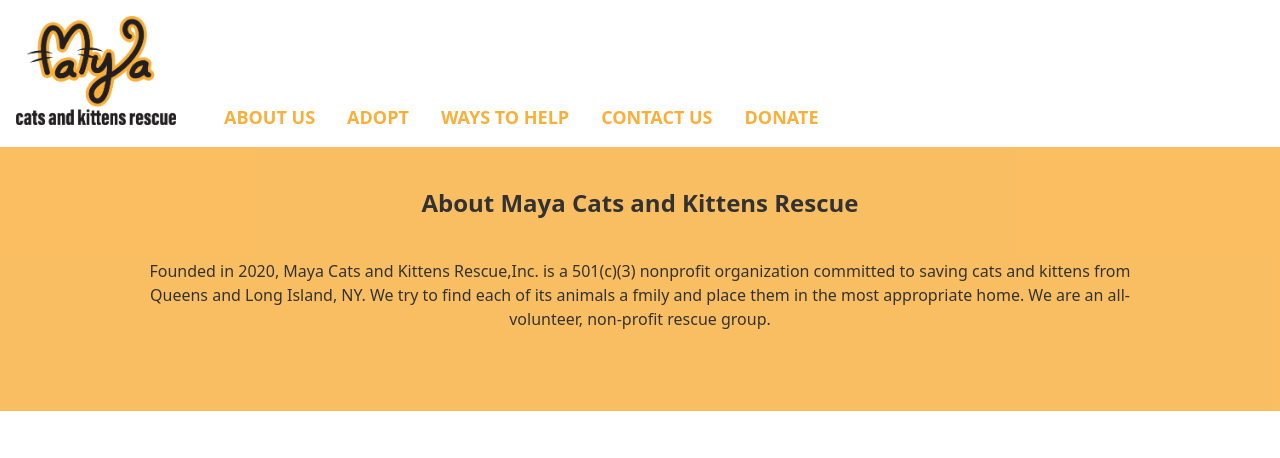
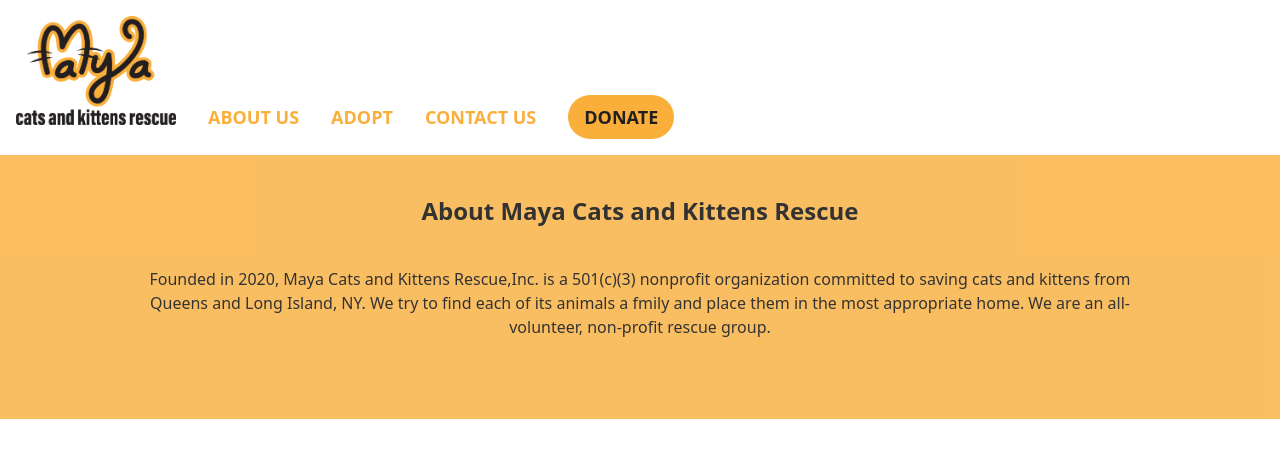
Before and after one commit to minha619/maya-cat-rescue, a React (Create React App) app: page /about in a window 1280 px wide. Shown: the top 458 px of the page. Built offline with nearby package versions, Linux system fonts and the light colour scheme.

Commit message:
menu hover update

```diff
--- a/src/components/About/index.js
+++ b/src/components/About/index.js
@@ -2,6 +2,7 @@
 
     return (
         <section >
+            <div className="mt-2">
                 <div className="px-4 py-10 bg-bgyellow opacity-80 text-center font-sans">
                     <h1 className="font-bold text-2xl"> About Maya Cats and Kittens Rescue </h1>
                     <p className="px-32 py-10">
@@ -10,9 +11,7 @@
                         We try to find each of its animals a fmily and place them in the most appropriate home.
                         We are an all-volunteer, non-profit rescue group.
                     </p>
-
-
-
+                </div>
             </div>
         </section>
     )
--- a/src/components/Home/index.js
+++ b/src/components/Home/index.js
@@ -3,8 +3,11 @@
 function Home() {
 
     return (
-        <div>
-            <img src={require(`../../assets/img/home-pic.jpg`)} alt="home-pic"/>
+        <div className="relative">
+            <img src={require(`../../assets/img/home-pic.jpg`)} alt="home-pic" />
+            <div className="absolute rounded-lg bg-hoverwhite opacity-70 right-32 top-44 px-4 py-4 text-lg text-bgyellow font-semibold drop-shadow-2xl" >
+                <span>BECOME FAMILY TO A FURRY FRIEND </span>
+            </div>
         </div>
 
     )
--- a/src/components/Nav/index.js
+++ b/src/components/Nav/index.js
@@ -11,13 +11,13 @@
                             <Link to='home/'> <img className="w-40" src={require(`../../assets/img/maya-logo.png`)} alt="logo" /> </Link>
                         </button>
                     </div>
-                    <div className="text-bgyellow px-4 flex items-end">
-                        <div className="flex flex-row text-lg font-sans font-bold " >
-                            <button className="px-4 py-4 hover:bg-bgyellow hover:text-white"> <Link to='about/'>  ABOUT US  </Link> </button>
-                            <button className="px-4 py-4 hover:bg-bgyellow"> <Link to='about/'> ADOPT  </Link> </button>
-                            <button className="px-4 py-4 hover:bg-bgyellow"> <Link to='help/'> WAYS TO HELP </Link> </button>
-                            <button className="px-4 py-4 hover:bg-bgyellow"> <Link to='contat/'> CONTACT US </Link> </button>
-                            <button className="px-4 py-4 hover:bg-bgyellow"> <Link to='donate/'> DONATE  </Link> </button>
+                    <div className="text-bgyellow flex items-end right-4">
+                        <div className="flex flex-row text-lg font-sans font-bold" >
+                            <button className="px-4 py-2 mb-2 hover:bg-bgyellow hover:text-hoverwhite"> <Link to='about/'>  ABOUT US  </Link> </button>
+                            <button className="px-4 py-2 mb-2 hover:bg-bgyellow hover:text-hoverwhite"> <Link to='about/'> ADOPT  </Link> </button>
+                            {/* <button className="px-4 py-4 hover:bg-bgyellow hover:text-hoverwhite"> <Link to='help/'> WAYS TO HELP </Link> </button> */}
+                            <button className="px-4 py-2 mb-2 hover:bg-bgyellow hover:text-hoverwhite"> <Link to='contat/'> CONTACT US </Link> </button>
+                            <button className="px-4 py-2 mb-2 ml-4 bg-bgyellow text-hoverblack rounded-full hover:text-hoverwhite"> <Link to='donate/'> DONATE  </Link> </button>
                         </div>
                     </div>
                 </div>
--- a/tailwind.config.js
+++ b/tailwind.config.js
@@ -3,7 +3,9 @@
   content: ["./src/**/*.{html,js}"],
   theme: {
     colors: {
-      'bgyellow': '#FAAF3B'
+      'bgyellow': '#FAAF3B',
+      'hoverwhite': '#FFFFFF',
+      'hoverblack': "#231F20"
     },
     extend: {},
   },
```
Lines whose indentation alone changed are shown as unchanged.
